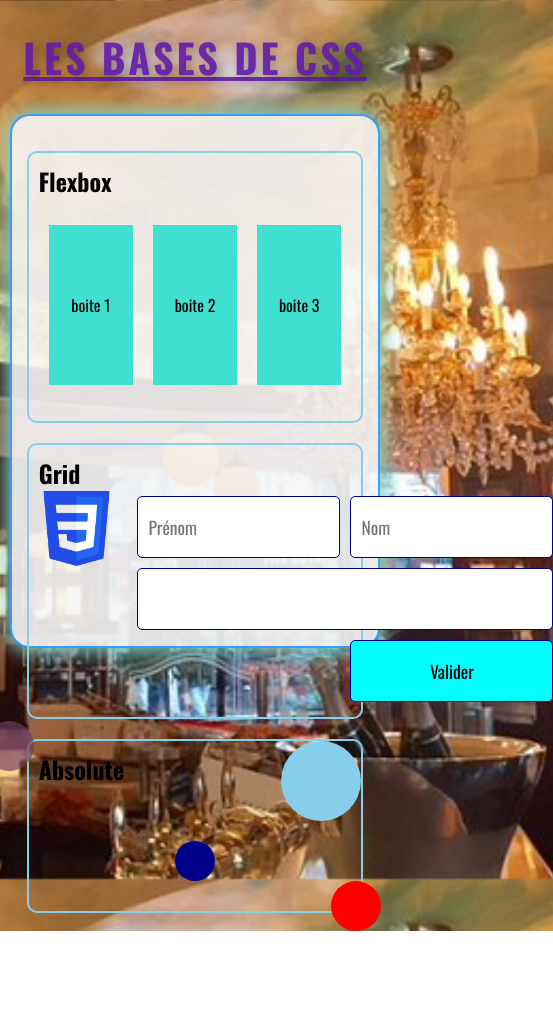
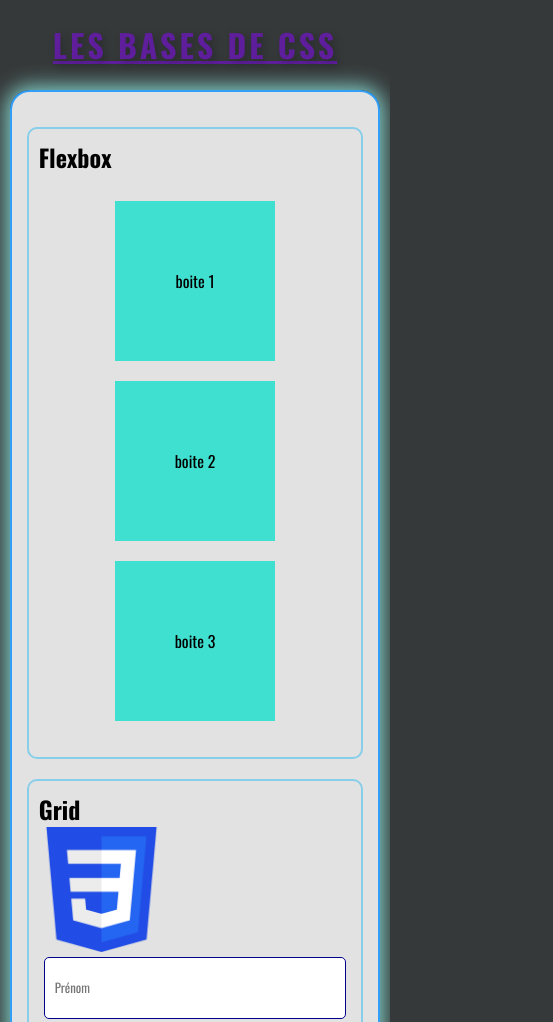
Before and after one commit to gmt86/CSS-Revision1, a plain HTML site: page index.html in a window 390 px wide. Shown: the top 1022 px of the page, 553 px wide, since content can reach past the window. Before the commit the page ends 931 px from the top, so only its background shows below. Drawn offline with Linux system fonts and the light colour scheme; files whose address does not match are found by name.

Commit message:
6- Responsive

```diff
--- a/assets/Style/style.css
+++ b/assets/Style/style.css
@@ -27,7 +27,8 @@ h1{
     text-transform: uppercase;/*mettre tout en majuscule*/
     letter-spacing: 3px; /*l'espace entre les caractères*/
     text-align: center; /*pour centrer le texte*/
-    font-size: 2.5rem; /* taille de la police  NB: les tailles de polices doivent être en REM */
+    font-size: 10wh; /* 10% de la taille de l'écran, donc s'adapte à la taille de l'écran */
+    /* font-size: 2.5rem;  taille de la police  NB: les tailles de polices doivent être en REM */
     /*NB: 1rem = 16px; rem s'adapte mieu à tous les écran ...*/
     text-shadow: 3px 3px 8px #00000042;/* pour créer l'ombre, le shadow doit avoir trois valeurs + l'opacité */
     color: rgba(100, 28, 168, 0.897);
@@ -39,7 +40,7 @@ h1{
 /* ici nous allons mettre en forme nos 4 boites à savoir: main,boite1,boite2,boite3 */
 
 main{   /*mise en forme du parent */
-    height: 500px; /* il faut pas utliser le % sur les hauteurs */
+    min-height: 500px; /* il faut pas utliser le % sur les hauteurs */
     width: 90%;  /* conseiller de mettre les largeurs en % */
     background: rgba(245, 245, 245, 0.9);
     /* centrer une boite */
@@ -108,6 +109,8 @@ h2{
                     donc 80% de 30% parceque grid-container
                     occupe 30% de Grid*/
     margin: 20px,auto;
+    display: block; /*ce qui veut dire que l'image occupe tout l'espace dans la largeur disponible */
+
 }
 
 form{
@@ -119,7 +122,7 @@ form{
     grid-template-areas:  /*définition des différentes zones de la Grid */
     "i1 i2"     /*pour input 1 et 2 */
     "ta ta"     /*pour Textarea, */
-    "vi tb";    /* vi pour vide et bt pour bouton */
+    "vi bt";    /* vi pour vide et bt pour bouton */
                 /*RQ : les deux premières cases correspondent aux inputs
                 les deux deuxièmes aux textarea
                 les deux derniers aux vide et bouton valider */
@@ -150,7 +153,7 @@ textarea{ /* c'est le seul textarea de ma page */
      # : pour un Id  */
 
 #btn-submit{
-    grid-area: tb;
+    grid-area: bt;
     cursor: pointer;
     background: cyan;
     transition: 0.2s; /*transition au survol de la souris */
@@ -218,3 +221,45 @@ textarea{ /* c'est le seul textarea de ma page */
     bottom:  -20px;
     right: -20px;
 }
+
+/*RESPONSSIVE : pour adapter le contenu de la page par rapport à la taille de l'écran */
+@media screen and (max-width:900px) {
+    body{ /*en dessous de 900px alors change le fond d'écran */
+        background: red;
+    }
+
+    .grid-container{
+        display: block; /*tu place les éléments du grid-container en block, c'est à dire les uns au dessus des autres */
+    }
+
+    .grid-container img{
+        width: 40%;
+    }
+
+}
+
+@media screen and (max-width:610px) {
+    body{ /*en dessous de 900px alors change le fond d'écran */
+        background: rgba(17, 21, 22, 0.842);
+    }
+
+    .flexbox ul{
+        flex-direction: column; /*pour mettre le li en colonne */
+        align-items: center;
+    }
+
+    form{
+        grid-template-columns: 1fr;/*mettre le formulaire en 1 fraction */
+        grid-template-rows: repeat(4,1fr); /* repete 4lignes de 1fraction */
+        grid-template-areas:
+        "i1"
+        "i2"
+        "ta"
+        "bt";
+    }
+
+    input, textarea {
+        font-size: 0.8rem;
+    }
+
+}
```
